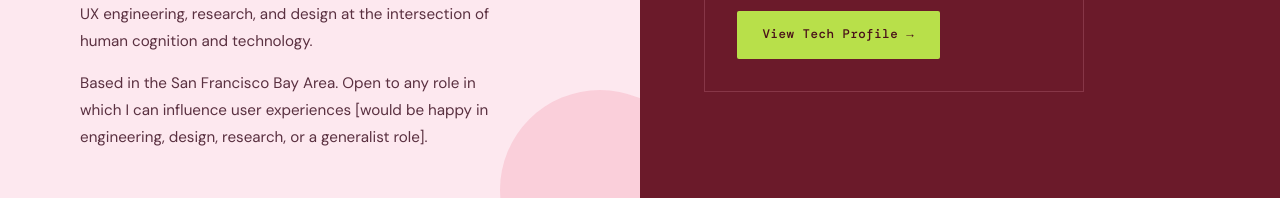
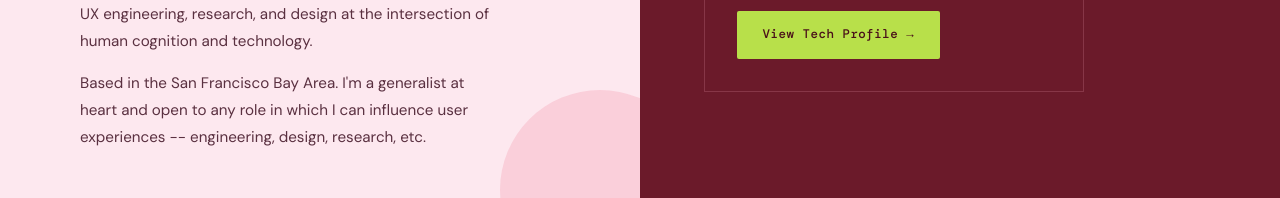
Before and after one commit to rjpizzitola/personal-website, a plain HTML site: page index.html in a window 1280 px wide. Shown: the part 692-890 px from the top of the page. Drawn offline with nearby package versions, Linux system fonts and the light colour scheme; a web font is replaced by a local one.

Commit message:
minor change to wording

```diff
--- a/index.html
+++ b/index.html
@@ -253,9 +253,9 @@
               technology.
             </p>
             <p>
-              Based in the San Francisco Bay Area. Open to any role in which I
-              can influence user experiences [would be happy in engineering,
-              design, research, or a generalist role].
+              Based in the San Francisco Bay Area. I'm a generalist at heart and
+              open to any role in which I can influence user experiences --
+              engineering, design, research, etc.
             </p>
           </div>
         </div>
```
